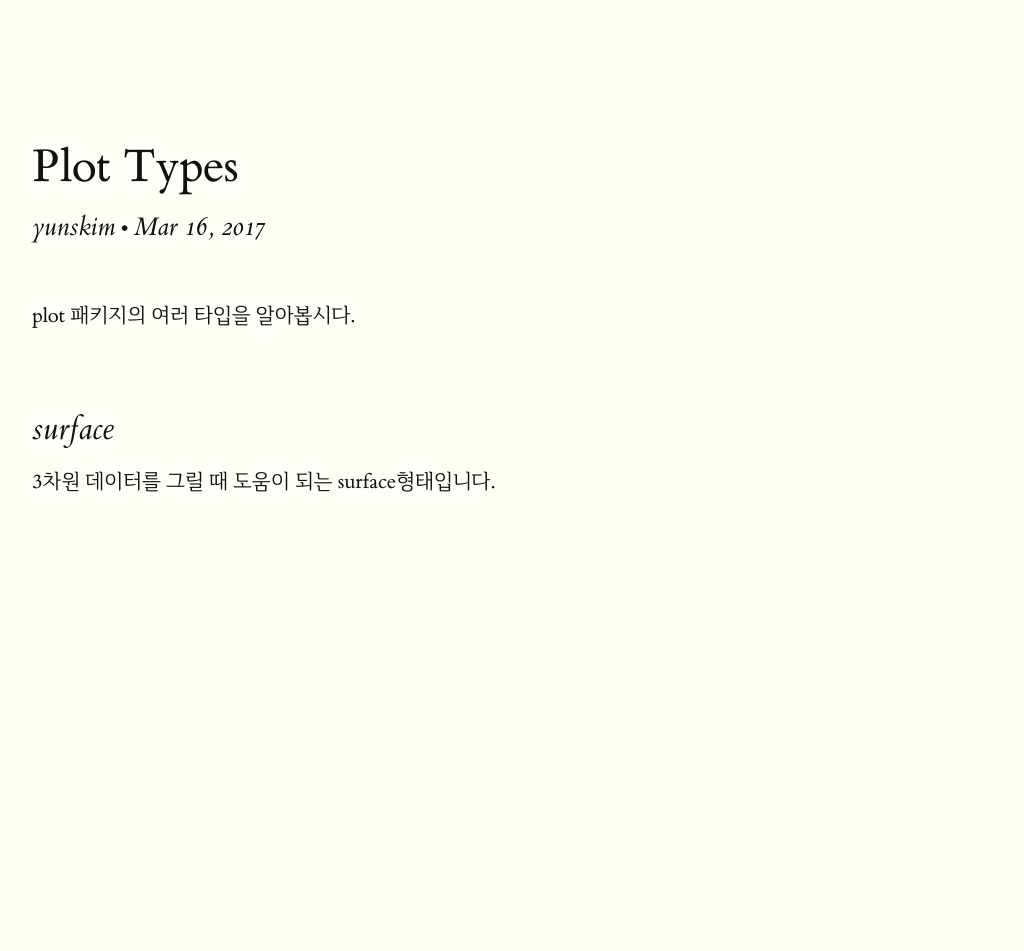
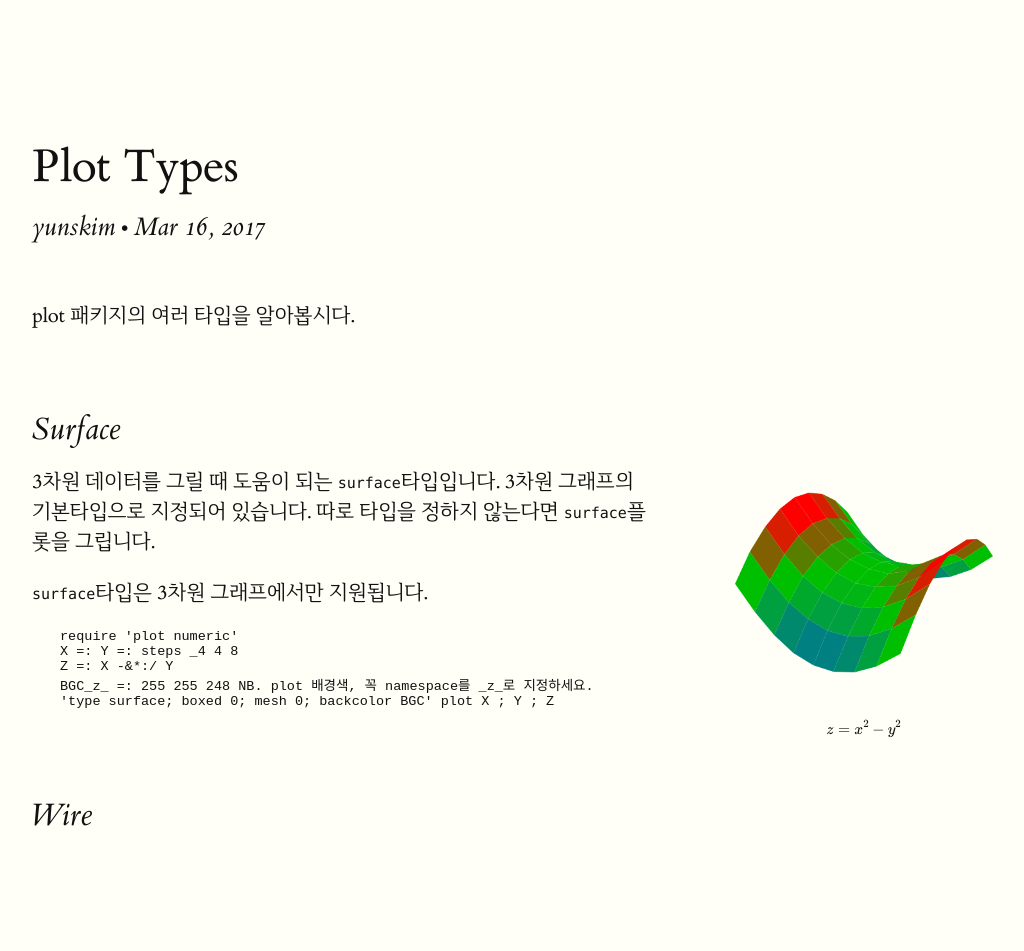
Before and after one commit to toolofthought/toolofthought.github.io, a Jekyll site: the page built from _posts/2017-03-16-j-plot-style.html, in a window 1280 px wide. Shown: the whole page, without its empty margins (128-1152 px from the left). Built offline with Jekyll 4.4.1, drawn with Linux system fonts in a browser that asks for light colours; formulas are drawn with MathJax 3; before the commit the page ends 900 px from its top, so only the background shows below that.

Commit message:
j / plot / surface 이미지 추가

```diff
--- a/_layouts/default.html
+++ b/_layouts/default.html
@@ -10,7 +10,8 @@
         {{ content }}
       </div>
     </main>
-
+    <script type="text/javascript" async src="https://cdn.mathjax.org/mathjax/latest/MathJax.js?config=TeX-MML-AM_CHTML">
+</script>
   </body>
 
 </html>
--- a/_posts/2017-03-16-j-plot-style.html
+++ b/_posts/2017-03-16-j-plot-style.html
@@ -12,6 +12,21 @@ permalink: /:categories/:year/:month/:day/:title/
 </section>
 
 <section>
-	<h2>surface</h2>
-	<p>3차원 데이터를 그릴 때 도움이 되는 surface형태입니다.</p>
+	<h2>Surface</h2>
+	<p><label for="surface-figure" class="margin-toggle">&#8853;</label><input type="checkbox" id="surface-figure" class="margin-toggle"/><span class="marginnote"><img src="{{site.baseurl}}/assets/img/j-language/plot/surface.png"  alt="Image of Surface Plot"/>$$ z = x^2 - y^2 $$</span>3차원 데이터를 그릴 때 도움이 되는 <code>surface</code>타입입니다. 3차원 그래프의 기본타입으로 지정되어 있습니다. 따로 타입을 정하지 않는다면 <code>surface</code>플롯을 그립니다.</p>
+
+	<p><code>surface</code>타입은 3차원 그래프에서만 지원됩니다.</p>
+
+	<pre class="code">
+require 'plot numeric'
+X =: Y =: steps _4 4 8
+Z =: X -&*:/ Y
+BGC_z_ =: 255 255 248 NB. plot 배경색, 꼭 namespace를 _z_로 지정하세요.
+'type surface; boxed 0; mesh 0; backcolor BGC' plot X ; Y ; Z
+	</pre>
 </section>
+
+<section>
+	<h2>Wire</h2>
+	<p>
+</section>
--- a/assets/css/toolofthought.css
+++ b/assets/css/toolofthought.css
@@ -31,5 +31,8 @@ img.badge {
       height: auto;
       max-width: 80px;
       max-height: 60px;
+}
 
+.MathJax {
+font-size: 2.0em;
 }
```
Also changed, not shown: assets/img/j-language/plot/surface.png (added).
